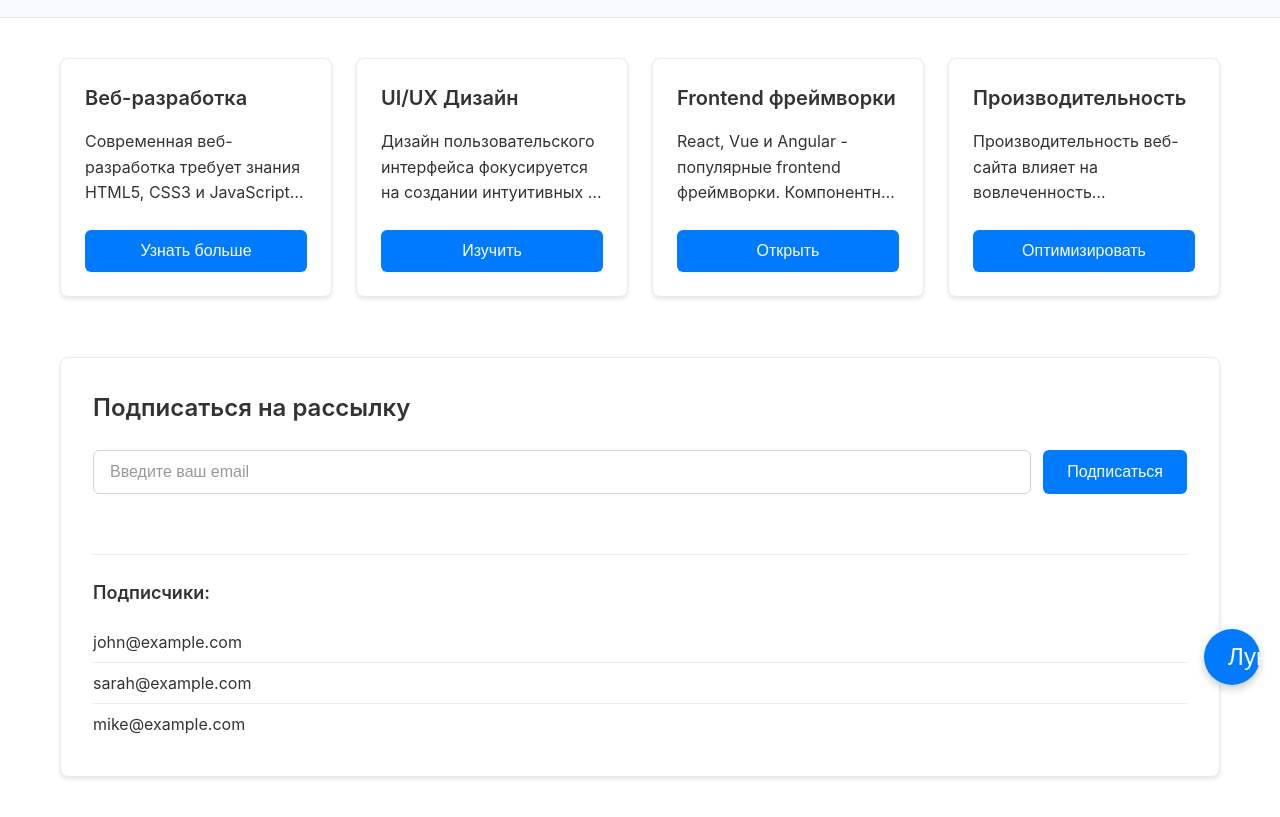
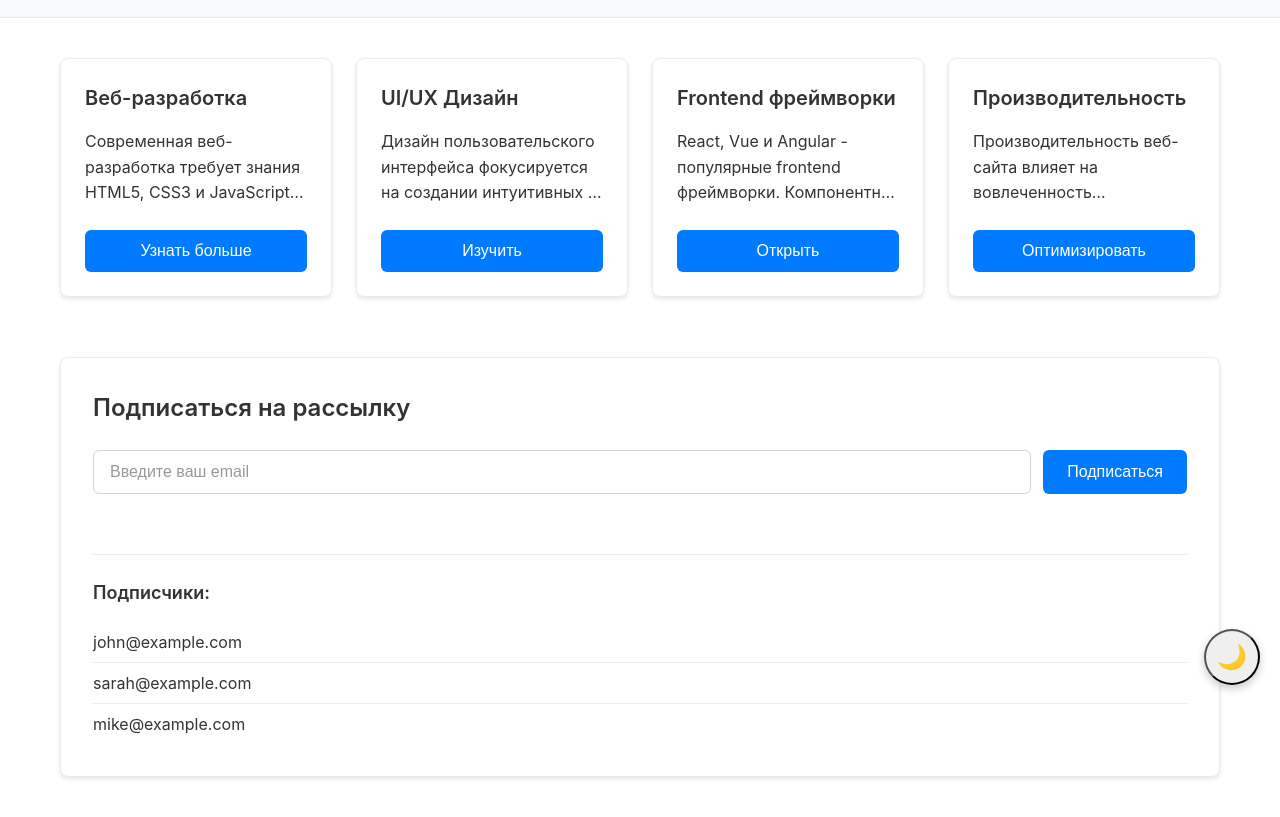
Before and after one commit to smenshikov/arlight-test, a website: page index.html in a window 1280 px wide. Shown: the part 95-912 px from the top of the page. Drawn offline with Linux system fonts and the light colour scheme.

Commit message:
Used emoji instead of text

```diff
--- a/index.html
+++ b/index.html
@@ -99,8 +99,8 @@
     </main>
 
     <!-- Theme toggle button -->
-    <button class="theme-toggle btn" id="themeToggle" type="button" aria-label="Toggle theme">
-        <span class="theme-toggle__icon"> Луна</span>
+    <button class="theme-toggle" id="themeToggle" type="button" aria-label="Toggle theme">
+        <span class="theme-toggle__icon">🌙</span>
     </button>
 
     <script src="script.js"></script>
--- a/script.js
+++ b/script.js
@@ -2,6 +2,16 @@
 let sharedWorker;
 let workerPort;
 let heartbeatInterval;
+
+// Theme constants
+const THEME = {
+    LIGHT: {
+        icon: '🌙'
+    },
+    DARK: {
+        icon: '☀️'
+    }
+};
 
 // Common utilities
 const utils = {
@@ -99,10 +109,10 @@ const themeUtils = {
 
         if (theme === 'dark') {
             page.classList.add('theme-dark');
-            icon.textContent = ' Солнце';
+            icon.textContent = THEME.DARK.icon;
         } else {
             page.classList.remove('theme-dark');
-            icon.textContent = ' Луна';
+            icon.textContent = THEME.LIGHT.icon;
         }
     },
 
```
